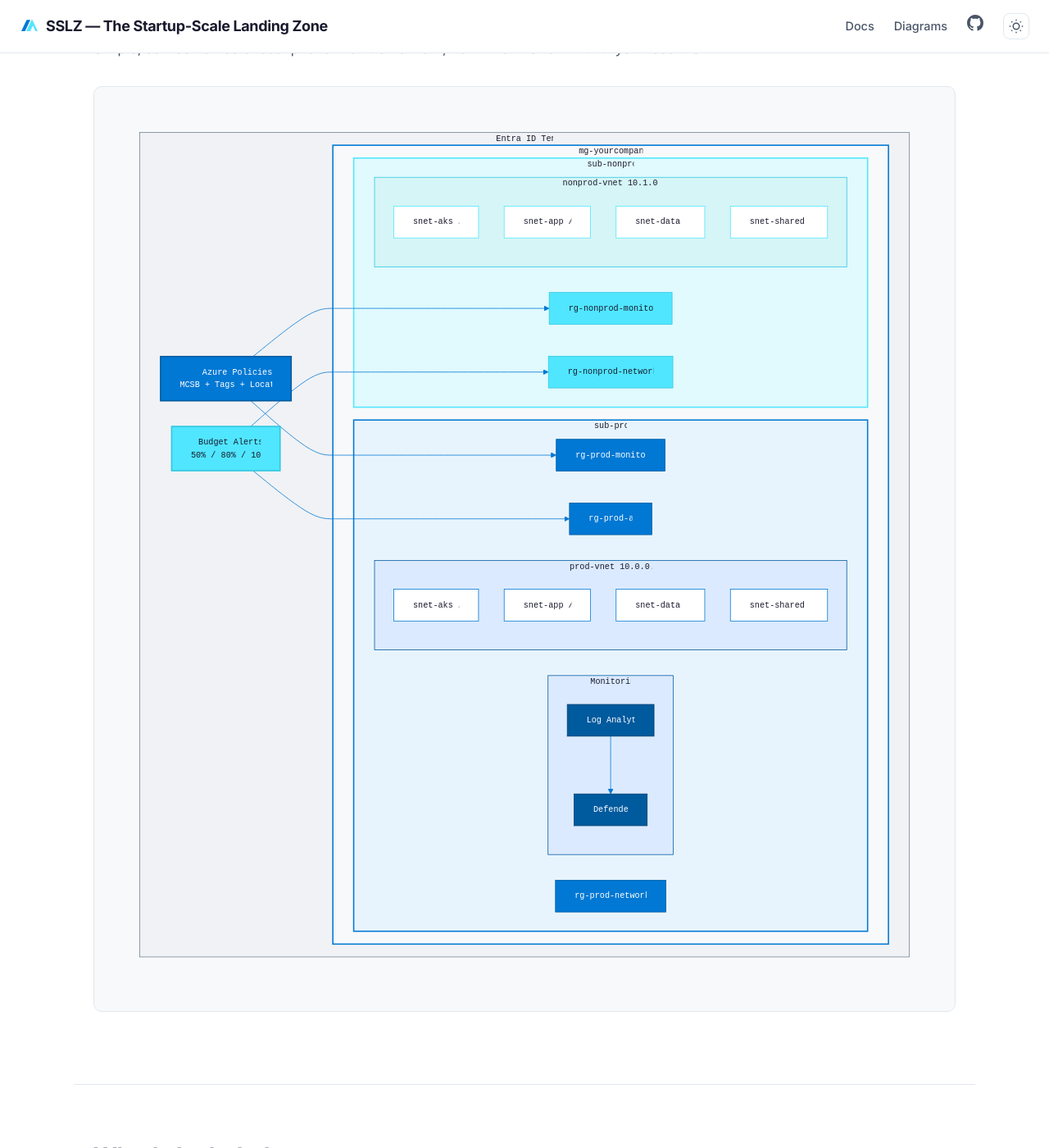
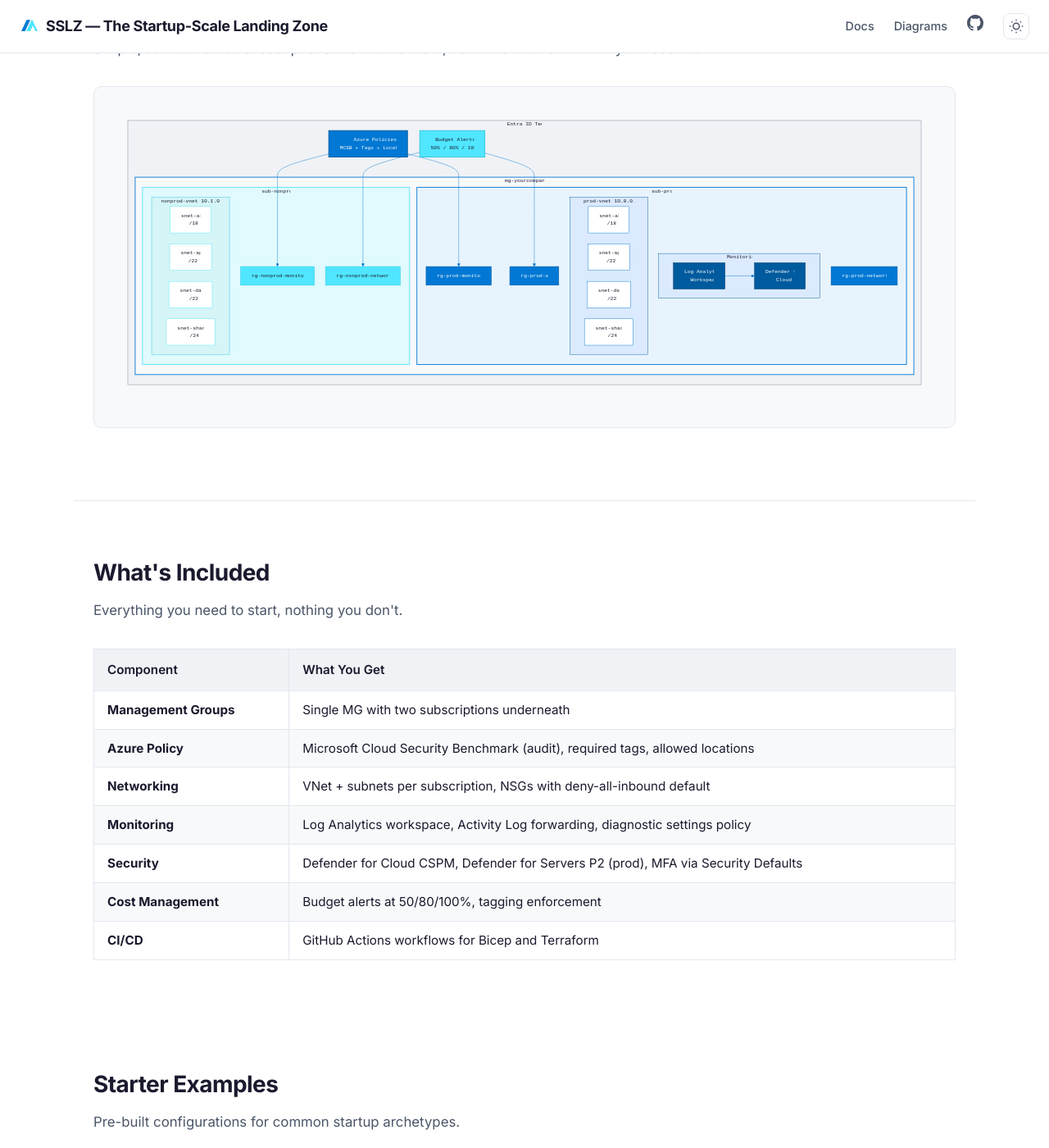
Before and after one commit to ricmmartins/sslz, a Jekyll site: the page built from index.md, in a window 1280 px wide and 1400 px high, scrolled down 1096 px. Shown: the whole window at 82% size. Built offline with Jekyll 4.4.1, drawn with Linux system fonts in a browser that asks for light colours; some of the changed lines change nothing that is shown.

Commit message:
Fix Mermaid clipping: use HTML labels, LR layout, useMaxWidth true

```diff
--- a/index.md
+++ b/index.md
@@ -44,38 +44,42 @@
   <h2>Architecture Overview</h2>
   <p class="section-subtitle">Simple, self-contained subscriptions. No hub network, no Azure Firewall — until you need them.</p>
   <pre class="mermaid">
-%%{init: {"theme": "base", "themeVariables": {"primaryColor": "#e8f4fd", "primaryTextColor": "#1a1a2e", "primaryBorderColor": "#0078D4", "lineColor": "#0078D4", "secondaryColor": "#e0fafe", "tertiaryColor": "#f0f2f5", "fontFamily": "Inter, Segoe UI, sans-serif", "fontSize": "13px"}, "flowchart": {"useMaxWidth": false, "diagramPadding": 30, "nodeSpacing": 40, "rankSpacing": 40}}}%%
-graph TB
-    subgraph tenant[" Entra ID Tenant "]
-        subgraph mg[" mg-yourcompany "]
-            subgraph prod[" sub-prod "]
+%%{init: {"theme": "base", "themeVariables": {"primaryColor": "#e8f4fd", "primaryTextColor": "#1a1a2e", "primaryBorderColor": "#0078D4", "lineColor": "#0078D4", "secondaryColor": "#e0fafe", "tertiaryColor": "#f0f2f5", "fontFamily": "Inter, Segoe UI, sans-serif", "fontSize": "14px"}, "flowchart": {"useMaxWidth": true, "htmlLabels": true, "diagramPadding": 20, "nodeSpacing": 30, "rankSpacing": 30, "padding": 15}}}%%
+graph LR
+    subgraph tenant["Entra ID Tenant"]
+        direction TB
+        policies["Azure Policies<br/>MCSB + Tags + Locations"]
+        budgets["Budget Alerts<br/>50% / 80% / 100%"]
+        subgraph mg["mg-yourcompany"]
+            direction LR
+            subgraph prod["sub-prod"]
+                direction TB
                 rg_mon_p["rg-prod-monitoring"]
                 rg_net_p["rg-prod-networking"]
                 rg_app_p["rg-prod-app"]
-                subgraph monitoring[" Monitoring "]
-                    law["Log Analytics"]
-                    defender["Defender"]
+                subgraph monitoring["Monitoring"]
+                    law["Log Analytics<br/>Workspace"]
+                    defender["Defender for<br/>Cloud"]
                 end
-                subgraph net_prod[" prod-vnet 10.0.0.0/16 "]
-                    snet_aks["snet-aks /18"]
-                    snet_app["snet-app /22"]
-                    snet_data["snet-data /22"]
-                    snet_shared["snet-shared /24"]
+                subgraph net_prod["prod-vnet 10.0.0.0/16"]
+                    snet_aks["snet-aks<br/>/18"]
+                    snet_app["snet-app<br/>/22"]
+                    snet_data["snet-data<br/>/22"]
+                    snet_shared["snet-shared<br/>/24"]
                 end
             end
-            subgraph nonprod[" sub-nonprod "]
+            subgraph nonprod["sub-nonprod"]
+                direction TB
                 rg_mon_n["rg-nonprod-monitoring"]
                 rg_net_n["rg-nonprod-networking"]
-                subgraph net_nonprod[" nonprod-vnet 10.1.0.0/16 "]
-                    snet_aks_n["snet-aks /18"]
-                    snet_app_n["snet-app /22"]
-                    snet_data_n["snet-data /22"]
-                    snet_shared_n["snet-shared /24"]
+                subgraph net_nonprod["nonprod-vnet 10.1.0.0/16"]
+                    snet_aks_n["snet-aks<br/>/18"]
+                    snet_app_n["snet-app<br/>/22"]
+                    snet_data_n["snet-data<br/>/22"]
+                    snet_shared_n["snet-shared<br/>/24"]
                 end
             end
         end
-        policies["Azure Policies\nMCSB + Tags + Locations"]
-        budgets["Budget Alerts\n50% / 80% / 100%"]
     end
     policies --> rg_mon_p
     policies --> rg_mon_n
```
